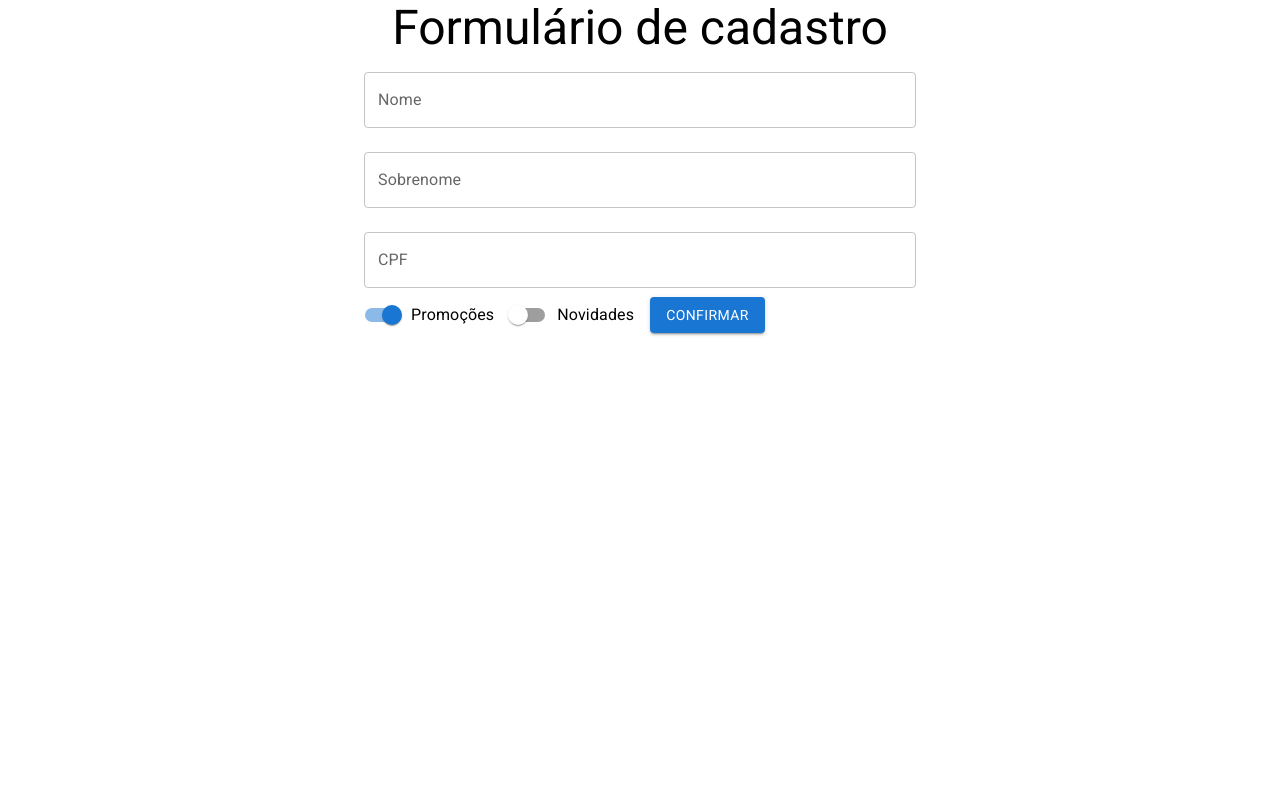
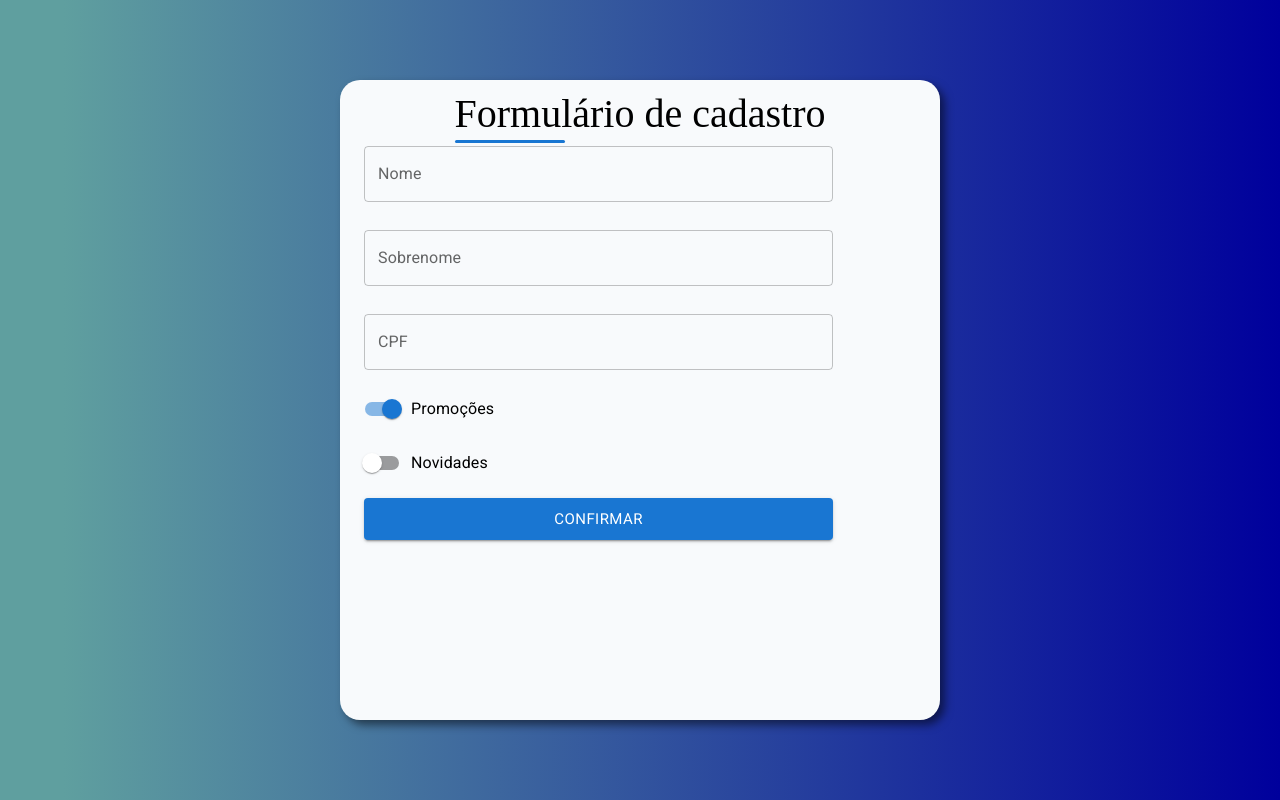
Before and after one commit to ClaudiOmatheuuss/functionComponents-react, a React (Create React App) app: page / in a window 1280 px wide. Built offline with nearby package versions, Linux system fonts and the light colour scheme.

Commit message:
deixando formulario mais bonito

```diff
--- a/src/App.js
+++ b/src/App.js
@@ -1,48 +1,17 @@
 import { Component } from 'react';
 import './App.css';
 
-import FormularioCadastro from './components/FormularioCadastro/FormularioCadastro'
-import { Typography } from '@mui/material';
 import 'fontsource-roboto'
 import CaixaForm from './components/CaixaForm/CaixaForm';
+import validarCPF from './components/CaixaForm/validarCPF';
 
 class App extends Component {
 
   render() {
     return (
-      <CaixaForm>
-        <Typography variant='h3' component='h1' align='center'>Formulário de cadastro</Typography>
-        <FormularioCadastro aoEnviar={aoEnviarForm} validarCPF={validarCPF} />
-      </CaixaForm>
+      <CaixaForm validarCPF={validarCPF} />
     );
   }
 }
 
-function aoEnviarForm(dados) {
-  console.log(dados)
-}
-
-function validarCPF(cpf) {
-
-  function caracteresIguais (cpf) {
-    const primeiroElemento = cpf[0]
-
-    for (let i = 1; i < cpf.length; i++) {
-      if (cpf[i] !== primeiroElemento) {
-        return false
-      }
-    }
-    return true
-  }
-
-  if( cpf.length !== 11 ) {
-    return {valido:false, texto:"CPF deve ter 11 digitos."}
-  } else if ( caracteresIguais(cpf) === true ) {
-    return {valido:false, texto:"CPF não pode ter todos os números repetidos."}
-  } else {
-    return {valido: true, texto:""}
-  }
-
-}
-
 export default App;
--- a/src/components/CaixaForm/CaixaForm.jsx
+++ b/src/components/CaixaForm/CaixaForm.jsx
@@ -1,9 +1,20 @@
-import { Container } from "@mui/material";
+import { Container, Typography } from "@mui/material";
+import FormularioCadastro from "../FormularioCadastro/FormularioCadastro";
 
-function Caixa ({ children }) {
+import styles from './CaixaForm.module.css'
+
+function CaixaForm ({ validarCPF }) {
+        function aoEnviarForm(dados) {
+            console.log(dados)
+        }
         return(
-            <Container component="article" maxWidth="sm" > {children}  </Container>
+            <Container className={styles.container} component="div" maxWidth="sm">
+                <Typography variant='h3' component='h1' align='center'>Formulário de cadastro</Typography>
+                <FormularioCadastro aoEnviar={aoEnviarForm} validarCPF={validarCPF} />
+            </Container>
         )
 }
 
-export default Caixa
+
+
+export default CaixaForm
--- /dev/null
+++ b/src/components/CaixaForm/CaixaForm.module.css
@@ -0,0 +1,37 @@
+.container {
+    align-items: center;
+    background-color: #f8fafc;
+    border-radius: 20px;
+    box-shadow: 5px 5px 8px rgba(0, 0, 0, 0.5);
+    display: flex;
+    flex-wrap: wrap;
+    height: 80vh;
+    justify-content: center;
+    margin-top: 5rem;
+}
+
+.container h1 {
+    font-family: cursive;
+    font-size: 2.5rem;
+    padding-top: 2%;
+    position: relative;
+}
+
+.container h1::before {
+    position: absolute;
+    content: '';
+    width: 20%;
+    background-color: #1976D2;
+    height: 3px;
+    bottom: -5px;
+    border-radius: 5px;
+}
+
+@media screen and (max-width: 800px) {
+    .container {
+        margin-top: 2rem;
+    }
+    .container h1 {
+        font-size: 1.5rem;
+    }
+}
--- /dev/null
+++ b/src/components/CaixaForm/validarCPF.js
@@ -0,0 +1,22 @@
+export default function validarCPF(cpf) {
+
+    function caracteresIguais (cpf) {
+      const primeiroElemento = cpf[0]
+
+      for (let i = 1; i < cpf.length; i++) {
+        if (cpf[i] !== primeiroElemento) {
+          return false
+        }
+      }
+      return true
+    }
+
+    if( cpf.length !== 11 ) {
+      return {valido:false, texto:"CPF deve ter 11 digitos."}
+    } else if ( caracteresIguais(cpf) === true ) {
+      return {valido:false, texto:"CPF não pode ter todos os números repetidos."}
+    } else {
+      return {valido: true, texto:""}
+    }
+
+}
--- a/src/components/FormularioCadastro/FormularioCadastro.jsx
+++ b/src/components/FormularioCadastro/FormularioCadastro.jsx
@@ -1,5 +1,6 @@
 import { Button, TextField, Switch, FormControlLabel } from '@mui/material';
 import React, { useState } from 'react';
+import styles from './FormularioCadastro.module.css'
 
 function FormularioCadastro({ aoEnviar, validarCPF }) {
 
@@ -8,13 +9,14 @@ function FormularioCadastro({ aoEnviar, validarCPF }) {
     const [cpf, setCpf] = useState("")
     const [promocoes, setPromocoes] = useState(true)
     const [novidades, setNovidades] = useState(false)
-    const [erros, setErros] = useState({cpf:{valido:true, texto:""}})
+    const [erros, setErros] = useState({ cpf: { valido: true, texto: "" } })
 
     return (
         <form
+        className={styles.formulario}
             onSubmit={(event) => {
                 event.preventDefault()
-                aoEnviar({nome, sobrenome, cpf, promocoes, novidades})
+                aoEnviar({ nome, sobrenome, cpf, promocoes, novidades })
                 setNome("")
                 setSobrenome("")
                 setCpf("")
@@ -25,7 +27,7 @@ function FormularioCadastro({ aoEnviar, validarCPF }) {
                 id="nome"
                 label="Nome"
                 variant="outlined"
-                margin='normal'
+                margin='dense'
                 fullWidth
                 value={nome}
                 onChange={(event) => {
@@ -37,7 +39,7 @@ function FormularioCadastro({ aoEnviar, validarCPF }) {
                 id="sobrenome"
                 label="Sobrenome"
                 variant="outlined"
-                margin='normal'
+                margin='dense'
                 fullWidth
                 value={sobrenome}
                 onChange={(event) => {
@@ -52,14 +54,14 @@ function FormularioCadastro({ aoEnviar, validarCPF }) {
 
                 onBlur={(event) => {
                     const ehValido = validarCPF(event.target.value)
-                    setErros({cpf:ehValido})
+                    setErros({ cpf: ehValido })
                 }}
                 error={!erros.cpf.valido}
                 helperText={erros.cpf.texto}
                 id="cpf"
                 label="CPF"
                 variant="outlined"
-                margin='normal'
+                margin='dense'
                 fullWidth
                 value={cpf}
             />
@@ -92,6 +94,8 @@ function FormularioCadastro({ aoEnviar, validarCPF }) {
                 variant='contained'
                 color='primary'
                 type='submit'
+                fullWidth
+                size='large'
             >Confirmar</Button>
         </form>
     )
--- /dev/null
+++ b/src/components/FormularioCadastro/FormularioCadastro.module.css
@@ -0,0 +1,6 @@
+.formulario {
+    display: flex;
+    flex-direction: column;
+    width: 85%;
+    gap: 16px;
+}
--- a/src/index.css
+++ b/src/index.css
@@ -5,6 +5,7 @@ body {
     sans-serif;
   -webkit-font-smoothing: antialiased;
   -moz-osx-font-smoothing: grayscale;
+  background: linear-gradient(90deg, #5F9F9F 5%, #00009C);
 }
 
 code {
```
Lines whose indentation alone changed are shown as unchanged.
